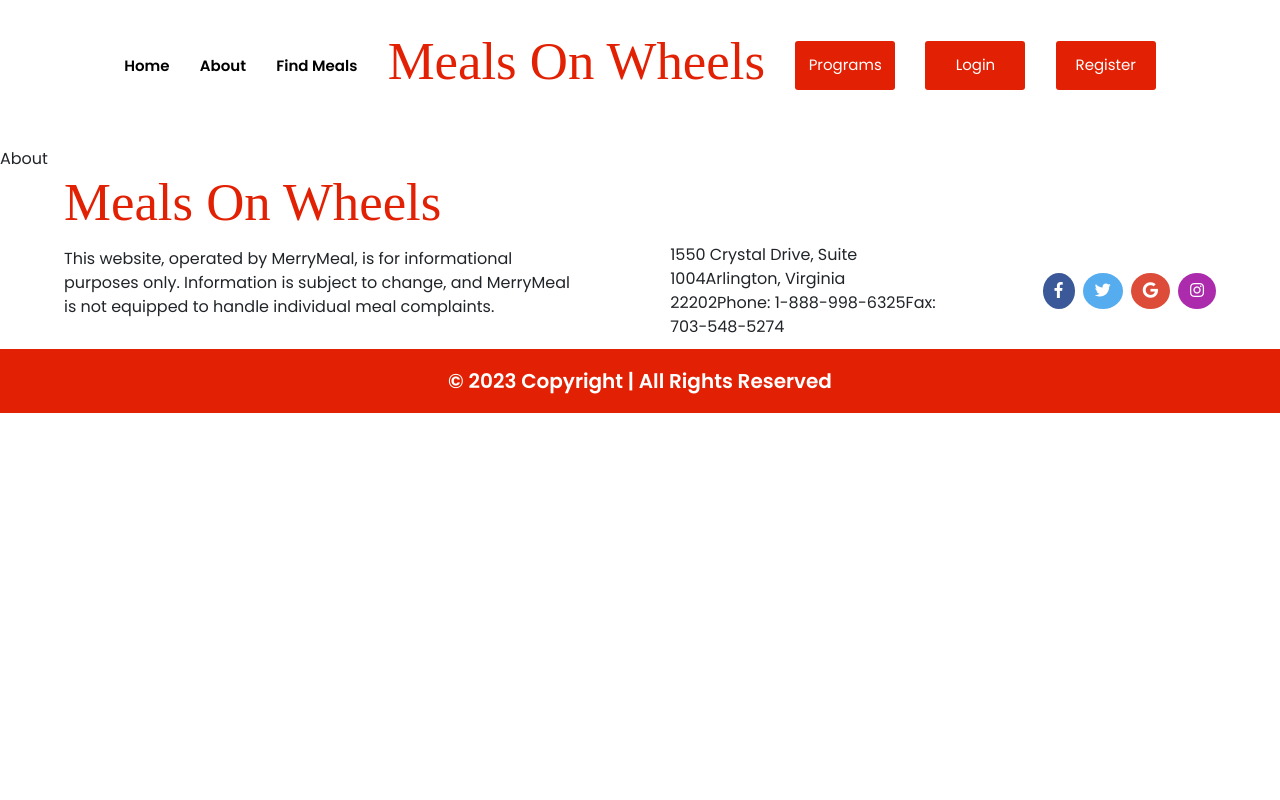
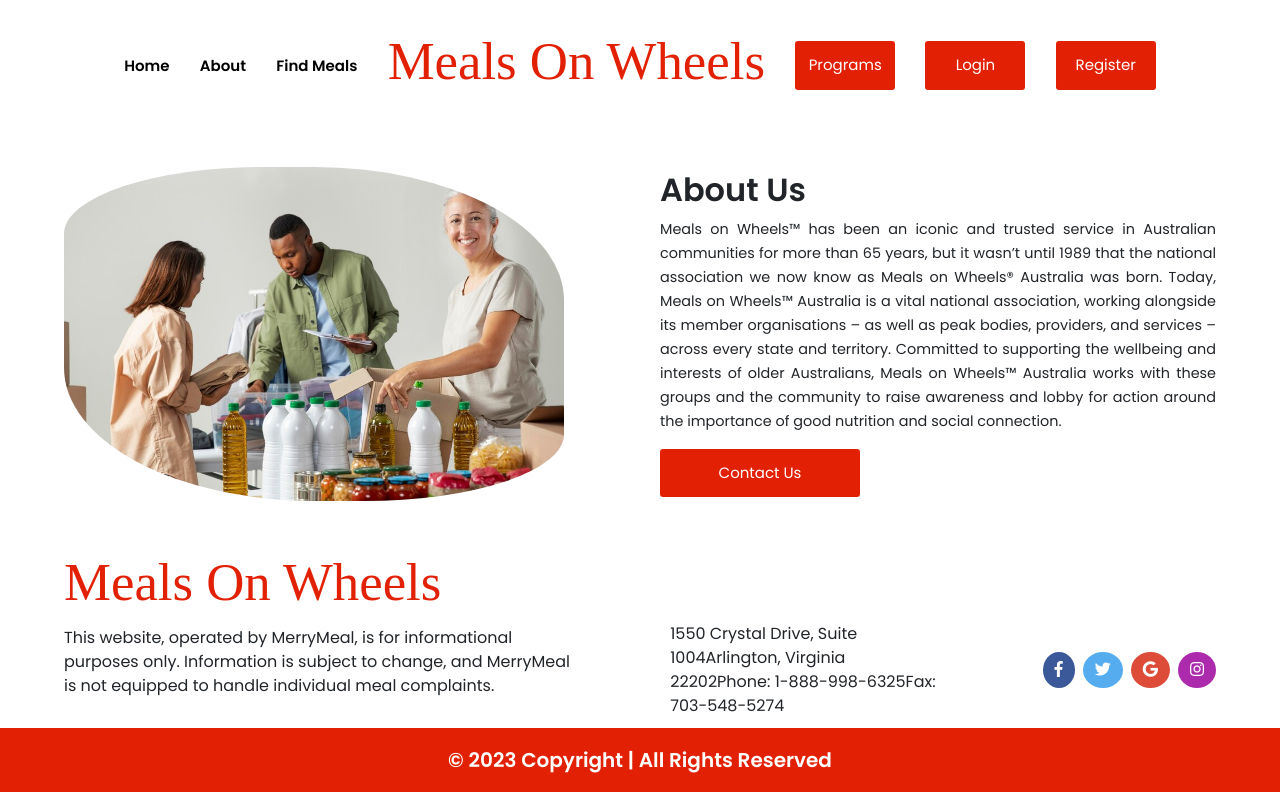
Before and after one commit to thinzarwinluck/HNDC_Unit22_Application-Development_mow_frontend, a React (Vite) app: page /about in a window 1280 px wide. Built offline with nearby package versions, Linux system fonts and the light colour scheme; a web font is replaced by a local one.

Commit message:
Building AboutUs Page

```diff
--- a/src/about/About.jsx
+++ b/src/about/About.jsx
@@ -1,9 +1,35 @@
-import './about.css'
+import "./about.css";
+import about from "../img/aboutus.jpg";
+import { NavLink } from "react-router-dom";
 
 const About = () => {
   return (
-    <div>About</div>
-  )
-}
+    <div className="pan-container">
+      <div className="about">
+        <div className="about_image">
+          <img src={about} alt="" />
+        </div>
+        <div className="about_text">
+          <h2>About Us</h2>
+          <p>
+            Meals on Wheels™ has been an iconic and trusted service in
+            Australian communities for more than 65 years, but it wasn’t until
+            1989 that the national association we now know as Meals on Wheels®
+            Australia was born. Today, Meals on Wheels™ Australia is a vital
+            national association, working alongside its member organisations –
+            as well as peak bodies, providers, and services – across every state
+            and territory. Committed to supporting the wellbeing and interests
+            of older Australians, Meals on Wheels™ Australia works with these
+            groups and the community to raise awareness and lobby for action
+            around the importance of good nutrition and social connection.
+          </p>
+          <NavLink className="home_btn" to="/register">
+            <button className="home_btn">Contact Us</button>
+          </NavLink>
+        </div>
+      </div>
+    </div>
+  );
+};
 
-export default About
+export default About;
--- a/src/about/about.css
+++ b/src/about/about.css
@@ -0,0 +1,8 @@
+.about {
+  margin-bottom: 30px;
+}
+.about_image img,
+.login_image img {
+  border-radius: 40% 50% / 20% 40%;
+  width: 500px;
+}
--- a/src/home/home.css
+++ b/src/home/home.css
@@ -1,5 +1,6 @@
 .section1,
-.section2 {
+.section2,
+.about {
   display: flex;
   justify-content: space-between;
   align-items: center;
@@ -10,23 +11,30 @@
 .home_btn {
   width: 200px;
 }
-img {
+.section1_image img,
+.section2_image img {
   width: 500px;
 }
 .section1_btn {
   display: flex;
   gap: 1.5em;
 }
-.section1 h2 {
+.section1_text h2,
+.section2_text h2 {
   font-weight: bold;
   font-family: "Inter", sans-serif;
 }
-.section2 h2 {
+.section2,
+.about h2 {
   font-weight: 600;
 }
-.section1,
-.section2 p {
+.section1_text p,
+.section2_text p,
+.about_text p {
   font-size: 0.9rem;
+  line-height: 1.5rem;
+  text-align: justify;
+  font-weight: normal;
 }
 form {
   width: 80%;
--- a/src/login/Login.jsx
+++ b/src/login/Login.jsx
@@ -5,7 +5,7 @@
   return (
     <div className="pan-container">
       <div className="login_container ">
-        <div className="login_img">
+        <div className="login_image">
           <img src={login} alt="" />
         </div>
         <div className="login_form">
--- a/src/login/login.css
+++ b/src/login/login.css
@@ -1,7 +1,7 @@
 .login_container {
   display: flex;
   align-items: center;
-  justify-content: space-between;
+  justify-content: space-evenly;
   margin-bottom: 30px;
 }
 .login_text h1 {
@@ -16,6 +16,3 @@
 .login_form {
   width: 50%;
 }
-.login_img {
-  border-radius: 40% 50% / 20% 40%;
-}
--- a/src/main.css
+++ b/src/main.css
@@ -14,8 +14,8 @@
 .pan-container {
   width: 90%;
   margin: 0 auto;
-  /* background-color: #fff; */
 }
 body {
+  /* background-color: #f3ece4; */
   background-color: #fff;
 }
```
Also changed, not shown: src/img/aboutus.jpg (added).
